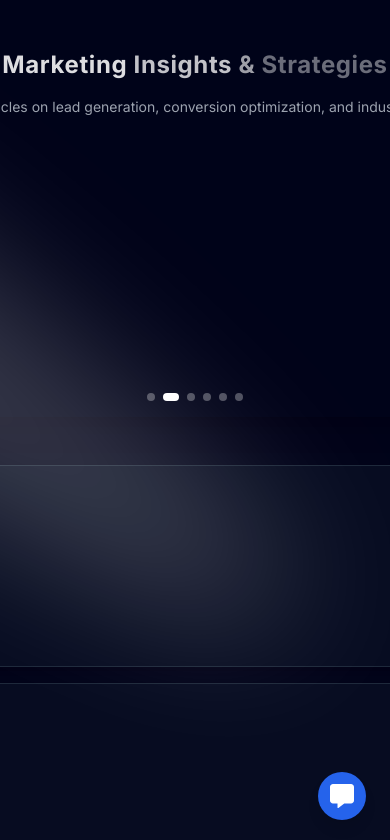
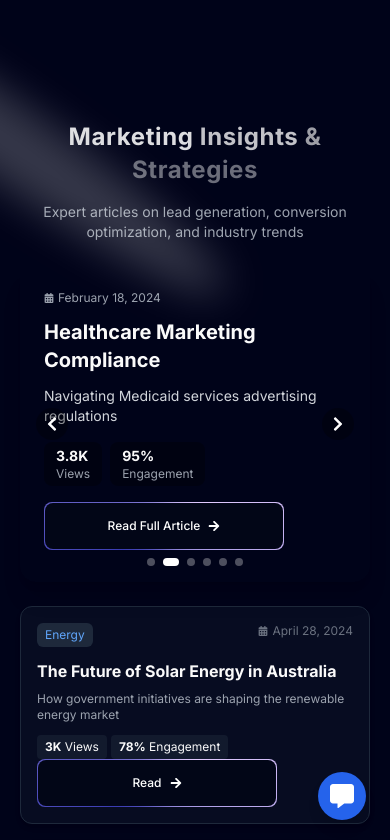
Before and after one commit to L2L-OakFrog/NextJS-Portfolio-Practice, a Next.js app: page /blog in a window 390 px wide. Shown: the top 840 px of the page. Built offline with nearby package versions, Linux system fonts and the light colour scheme.

Commit message:
responsive fix

```diff
--- a/app/about/page.tsx
+++ b/app/about/page.tsx
@@ -14,6 +14,7 @@ import { useRouter } from "next/navigation";
 import { SuccessMetrics } from "@/components/ui/SuccessMetrics";
 import CoreValues from "@/components/ui/CoreValues";
 import VideoGallery from "@/components/ui/VideoGallery";
+import { Spotlight } from "@/components/ui/Spotlight";
 
 const GlobeDemo = dynamic(
   () => import("@/components/ui/GridGlobe").then((mod) => mod.GlobeDemo as React.ComponentType<any>),
@@ -82,7 +83,7 @@ export default function AboutPage() {
       },
       minHeight: "min-h-[20rem]",
       children: (
-        <div className="p-4">
+        <div className="py-4">
           <div className="flex items-center gap-3 mb-4">
             <FaBullseye className="text-blue-300 text-xl" />
             <h3 className="text-lg font-bold">Mission Statement</h3>
@@ -118,7 +119,7 @@ export default function AboutPage() {
       },
       minHeight: "min-h-[16rem]",
       children: (
-        <div className="p-4">
+        <div className="py-4">
           <div className="grid md:grid-cols-3 gap-4">
             <div className="bg-black/20 p-4 rounded-lg">
               <h4 className="font-bold flex items-center gap-2 mb-2">
@@ -189,7 +190,7 @@ export default function AboutPage() {
       },
       minHeight: "min-h-[24rem]",
       children: (
-        <div className="flex flex-col h-full p-2">
+        <div className="flex flex-col h-full py-4">
           <div className="grid grid-cols-1 sm:grid-cols-2 md:grid-cols-3 gap-3 mb-4">
             {/* MCA Financing */}
             <div className="bg-black/30 p-3 rounded-lg">
@@ -367,7 +368,7 @@ export default function AboutPage() {
     {
       title: "Get Started",
       description: "Contact us today:",
-      className: "md:col-span-1 col-span-3",
+      className: "md:col-span-1 col-span-3 p-3 sm:p-4",
       style: {
         background: "linear-gradient(135deg, #1e3a8a 0%, #0ea5e9 100%)",
       },
@@ -391,14 +392,16 @@ export default function AboutPage() {
   ];
 
   return (
-    <main className="relative bg-black-100 flex justify-center items-center flex-col overflow-hidden mx-auto px-4 sm:px-6">
-      <div className="w-full pt-12 sm:pt-16 pb-6 sm:pb-8">
+    <main className="w-full">
+      <Spotlight className="-top-40 left-0 md:left-60 md:-top-20" fill="white" />
+
+      <div className="py-6">
         <TextGenerateEffect
           words="About RingCenter Solutions"
           className="text-center text-2xl sm:text-3xl md:text-4xl font-bold"
         />
 
-        <div className="max-w-6xl mx-auto mt-4 sm:mt-8 w-full">
+        <div className="mt-6">
           <BentoGrid
             cols={3}
             gap="md"
@@ -409,7 +412,7 @@ export default function AboutPage() {
                 key={i}
                 title={item.title}
                 description={item.description}
-                className={`${item.className} ${item.minHeight} p-3 sm:p-4`}
+                className={`${item.className} ${item.minHeight}`}
                 style={item.style}
                 header={item.header}
                 titleClassName="text-lg sm:text-xl"
--- a/app/blog/page.tsx
+++ b/app/blog/page.tsx
@@ -137,11 +137,11 @@ export default function BlogPage() {
   const regularPosts = blogPosts.filter(post => !post.featured);
 
   return (
-    <main className="relative">
+    <main className="w-full">
       <Spotlight className="-top-40 left-0 md:left-60 md:-top-20" fill="white" />
 
-      <div className="max-w-7xl mx-auto px-4 sm:px-6 lg:px-8 py-8 sm:py-12 md:py-16">
-        <div className="text-center mb-8 sm:mb-12">
+      <div className="py-6">
+        <div className="text-center">
           <TextGenerateEffect
             words="Marketing Insights & Strategies"
             className="text-2xl sm:text-3xl md:text-4xl lg:text-5xl font-bold mb-3 sm:mb-4"
@@ -152,7 +152,7 @@ export default function BlogPage() {
         </div>
 
         {/* Carousel */}
-        <div className="relative mb-12 sm:mb-16 overflow-hidden rounded-2xl sm:rounded-3xl shadow-xl sm:shadow-2xl">
+        <div className="relative my-6 overflow-hidden rounded-2xl sm:rounded-3xl shadow-xl sm:shadow-2xl">
           <div
             className="flex transition-transform duration-500 ease-in-out"
             style={{ transform: `translateX(-${currentSlide * 100}%)` }}
--- a/app/campaigns/page.tsx
+++ b/app/campaigns/page.tsx
@@ -119,15 +119,15 @@ export default function CampaignsPage() {
   };
 
   return (
-    <main>
+    <main className="w-full">
       <Spotlight className="-top-40 left-0 md:left-60 md:-top-20" fill="white" />
 
-      <div className="w-full pt-12 sm:pt-16 pb-6 sm:pb-8">
+      <div className="py-6">
         <TextGenerateEffect
           words="My Campaign Portfolio"
-          className="text-center mb-8 sm:mb-12 text-2xl sm:text-3xl"
+          className="text-center text-2xl sm:text-3xl md:text-4xl font-bold"
         />
-
+        <div className="mt-6">
           <BentoGrid className=""> {/* Removed fixed height */}
             {/* Featured Campaign */}
             {featuredCampaign && (
@@ -228,6 +228,7 @@ export default function CampaignsPage() {
             ))}
           </BentoGrid>
         </div>
+      </div>
     </main>
   );
 }
--- a/app/layout.tsx
+++ b/app/layout.tsx
@@ -28,11 +28,11 @@ export default function RootLayout({
           enableSystem
           disableTransitionOnChange
         >
-          <main className="relative bg-black-100 flex justify-center items-center flex-col overflow-hidden mx-auto px-5 sm:px-10">
-            <FloatingNav />
+          <FloatingNav />
+          <main className="relative bg-black-100 flex justify-center items-center flex-col overflow-hidden mx-auto px-5 pt-20 sm:px-10">
             {children}
-            <FloatingMessageIcon />
           </main>
+          <FloatingMessageIcon />
           <Footer />
         </ThemeProvider>
       </body>
--- a/components/ui/Hero.tsx
+++ b/components/ui/Hero.tsx
@@ -16,7 +16,7 @@ const stats = [
 
 const Hero = () => {
   return (
-    <div className='pb-10 pt-20'>
+    <div className='py-6'>
       <div>
         <Spotlight className='-top-40 -left-10 md:-left-32 md:-top-20 h-screen' fill='white'/>
         <Spotlight className='top-10 left-full h-[80vh] w-[50vw]' fill='purple'/>
@@ -27,7 +27,7 @@ const Hero = () => {
         <div className="absolute pointer-events-none inset-0 flex items-center justify-center dark:bg-black-100 bg-white [mask-image:radial-gradient(ellipse_at_center,transparent_20%,black)]" />
       </div>
 
-      <div className="flex justify-center relative z-10">
+      <div className="flex justify-center relative">
         <div className="max-w-[89vw] md:max-w-2xl lg:max-w-[89vw] flex flex-col items-center justify-center">
           <h2 className='uppercase tracking-widest text-center text-blue-100 max-w-80'>
             RingCenter Solutions
```
Lines whose indentation alone changed are shown as unchanged.
